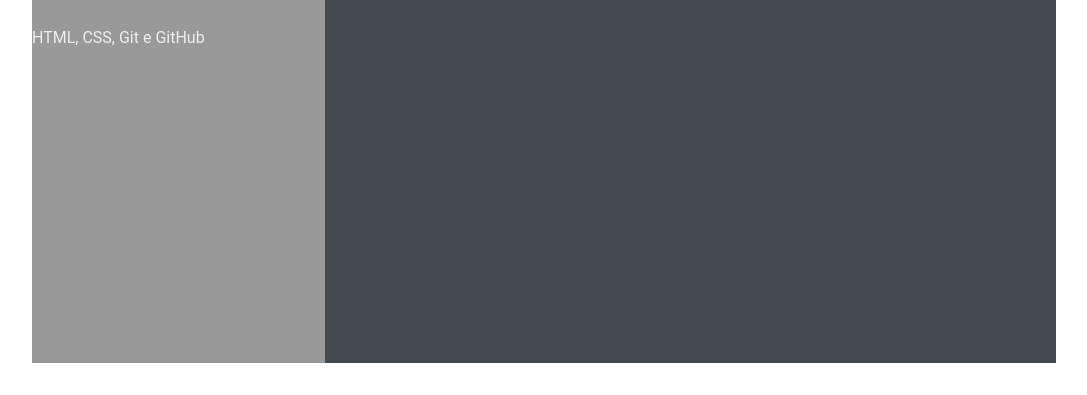
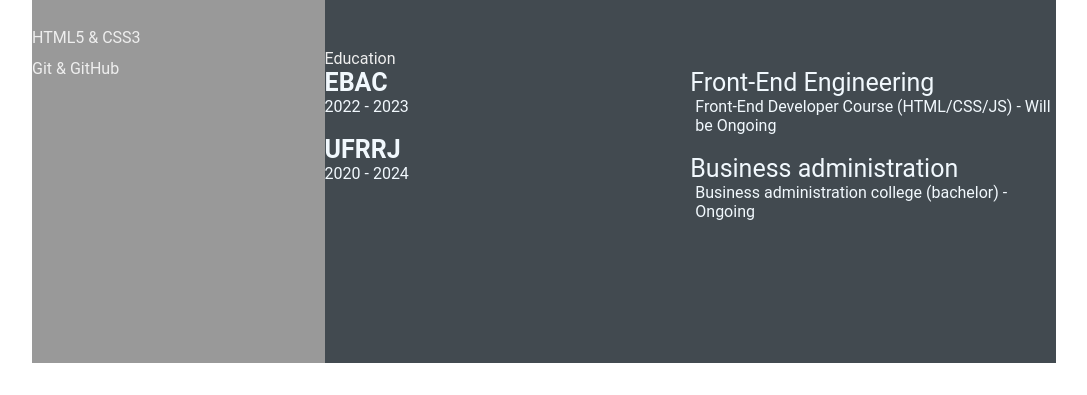
Before and after one commit to Debs-lima/debs-lima.github.io, a plain HTML site: page index.html in a window 1280 px wide. Shown: the part 469-864 px from the top of the page, without its empty margins (96-1183 px from the left). Drawn offline with Linux system fonts and the light colour scheme.

Commit message:
Feature: complement right side (#6)

```diff
--- a/index.html
+++ b/index.html
@@ -30,7 +30,8 @@
                 <div class="skills">
                     <p class="left-title">Skills</p>
                     <ul>
-                        <li><p>HTML, CSS, Git e GitHub</p></li>
+                        <li><p>HTML5 & CSS3</p></li>
+                        <li><p>Git & GitHub</p></li>
                     </ul>
                 </div>
             </section>
@@ -61,6 +62,26 @@
                     </div>
                 </div>
             </section>
+            <section class="education gap">
+                <div class="right-title">Education</div>
+                <div class="education-contents">
+                <div class="education-left">
+                    <p class="education-school-name">EBAC</p>
+                    <p class="education-time-period">2022 - 2023</p>
+                    <br>
+                    <p class="education-school-name">UFRRJ</p>
+                    <p class="education-time-period">2020 - 2024</p>
+                </div>
+                <div class="education-right">
+                    <p class="education-subject">Front-End Engineering</p>
+                    <p class="education-desc">Front-End Developer Course (HTML/CSS/JS) - Will be Ongoing</p>
+                    <br>
+                    <p class="education-subject">Business administration</p>
+                    <p class="education-desc">Business administration college (bachelor) - Ongoing</p>
+                </div>
+                </div>
+                </div>
+            </section>
         </section>
     </main>
 </body>
--- a/style.css
+++ b/style.css
@@ -46,6 +46,7 @@
     font-size: 30px;
     letter-spacing: 2px;
     text-transform: uppercase;
+    text-align: center;
 }
 
 .profession {
```
